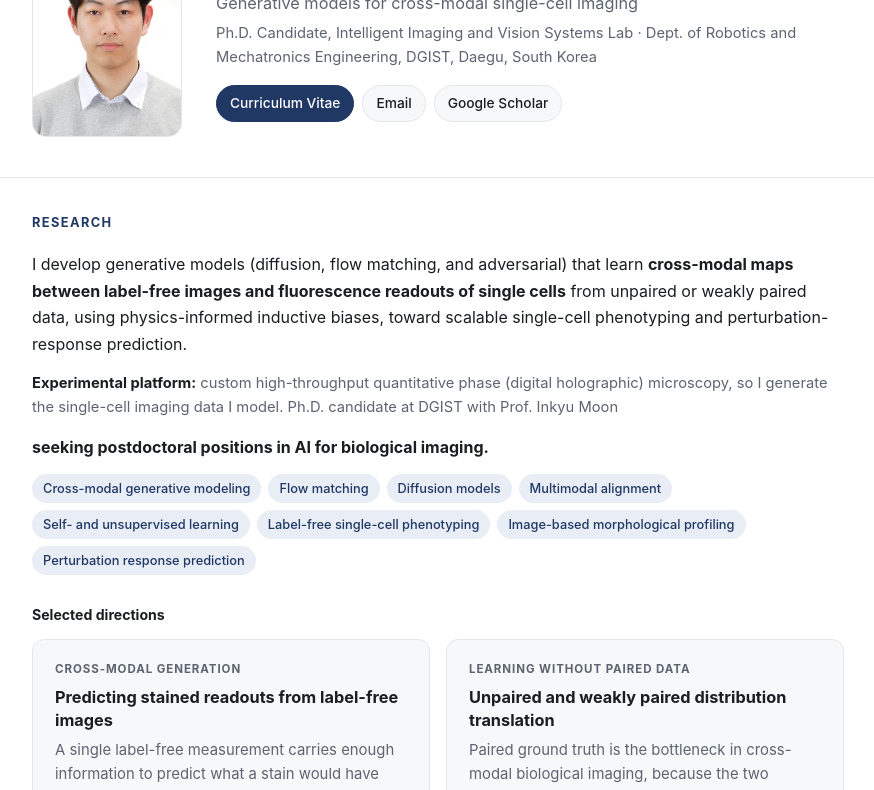
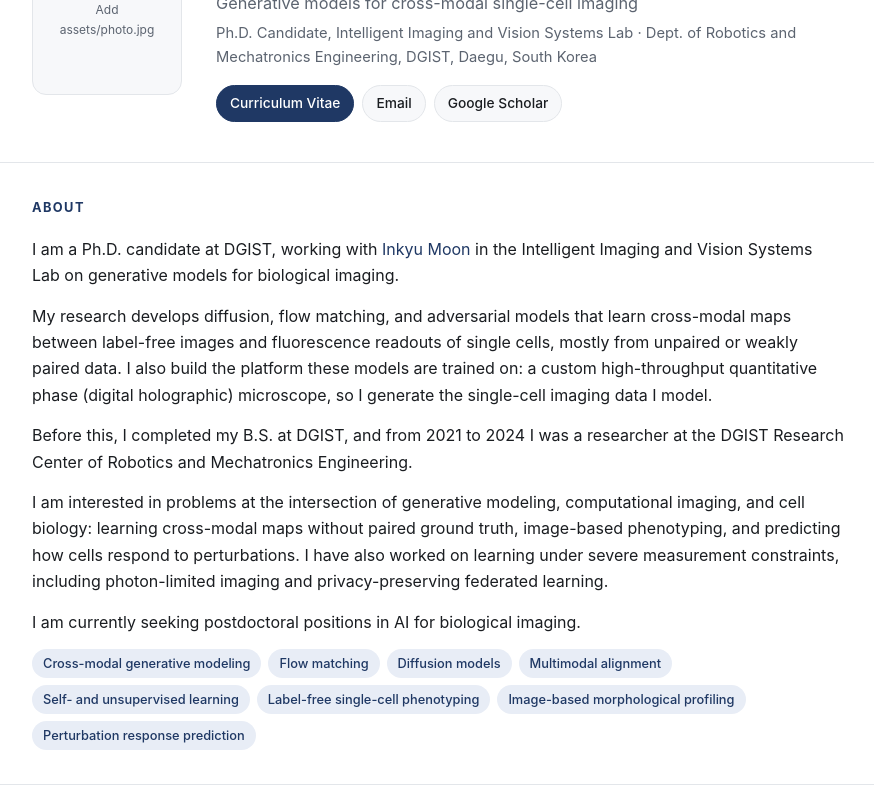
Before and after one commit to tdn02007/tdn02007.github.io, a plain HTML site: page index.html in a window 1280 px wide. Shown: the part 164-954 px from the top of the page, without its empty margins (202-1076 px from the left). Drawn offline with Linux system fonts and the light colour scheme.

Commit message:
Add files via upload

```diff
--- a/index.html
+++ b/index.html
@@ -151,16 +151,6 @@
       font-size: 12px;
       text-align: center;
       padding: 10px;
-    }
-
-    img.photo {
-      height: auto;
-      /* 세로를 원본 비율대로 계산 */
-      padding: 0;
-      /* placeholder용 여백 제거 */
-      display: block;
-      object-fit: unset;
-      /* cover 해제 (잘림 방지) */
     }
 
     .hero-text {
@@ -518,6 +508,7 @@
   <nav>
     <div class="wrap">
       <a class="brand" href="#top">Seonghwan Park</a>
+      <a href="#about">About</a>
       <a href="#research">Research</a>
       <a href="#education">Education</a>
       <a href="#publications">Publications</a>
@@ -531,8 +522,7 @@
   <header>
     <div class="wrap hero">
       <!-- EDIT ME: replace this div with  <img class="photo" src="assets/photo.jpg" alt="Seonghwan Park"> -->
-      <!-- <div class="photo">Add<br>assets/photo.jpg</div> -->
-      <img class="photo" src="assets/photo.jpg" alt="Seonghwan Park">
+      <div class="photo">Add<br>assets/photo.jpg</div>
       <div class="hero-text">
         <h1>Seonghwan Park</h1>
         <p class="role">Generative models for cross-modal single-cell imaging</p>
@@ -553,19 +543,23 @@
 
   <main>
 
-    <section id="research">
+    <section id="about">
       <div class="wrap">
-        <h2>Research</h2>
-        <p>I develop generative models (diffusion, flow matching, and adversarial) that learn <strong>cross-modal maps
-            between label-free images and fluorescence readouts of single cells</strong> from unpaired or weakly paired
-          data, using physics-informed inductive biases, toward scalable single-cell phenotyping and
-          perturbation-response prediction.</p>
-        <p style="font-size:.92rem;color:var(--muted)"><strong style="color:var(--text)">Experimental platform:</strong>
-          custom high-throughput quantitative phase (digital holographic) microscopy, so I generate the single-cell
-          imaging data I model. Ph.D. candidate at DGIST with Prof. Inkyu Moon</p>
-        <p>
-          <strong style="color:var(--text)">seeking postdoctoral positions in AI for biological imaging.</strong>
-        </p>
+        <h2>About</h2>
+        <p>I am a Ph.D. candidate at DGIST, working with <a
+            href="https://scholar.google.com/citations?user=RPYa4cYAAAAJ" target="_blank" rel="noopener">Inkyu Moon</a>
+          in the Intelligent Imaging and Vision Systems Lab on generative models for biological imaging.</p>
+        <p>My research develops diffusion, flow matching, and adversarial models that learn cross-modal maps between
+          label-free images and fluorescence readouts of single cells, mostly from unpaired or weakly paired data. I
+          also build the platform these models are trained on: a custom high-throughput quantitative phase (digital
+          holographic) microscope, so I generate the single-cell imaging data I model.</p>
+        <p>Before this, I completed my B.S. at DGIST, and from 2021 to 2024 I was a researcher at the DGIST Research
+          Center of Robotics and Mechatronics Engineering.</p>
+        <p>I am interested in problems at the intersection of generative modeling, computational imaging, and cell
+          biology: learning cross-modal maps without paired ground truth, image-based phenotyping, and predicting how
+          cells respond to perturbations. I have also worked on learning under severe measurement constraints, including
+          photon-limited imaging and privacy-preserving federated learning.</p>
+        <p>I am currently seeking postdoctoral positions in AI for biological imaging.</p>
         <div class="tags">
           <span class="tag">Cross-modal generative modeling</span>
           <span class="tag">Flow matching</span>
@@ -576,8 +570,12 @@
           <span class="tag">Image-based morphological profiling</span>
           <span class="tag">Perturbation response prediction</span>
         </div>
+      </div>
+    </section>
 
-        <h3 style="font-size:.88rem;font-weight:700;margin:30px 0 14px">Selected directions</h3>
+    <section id="research">
+      <div class="wrap">
+        <h2>Research</h2>
         <div class="cards">
 
           <div class="card">
@@ -611,8 +609,7 @@
               and circulating tumor cells.</p>
             <div class="refs"><em>Biosens. Bioelectron.</em> (2022) · <em>IEEE J. Biomed. Health Inform.</em> (2022) ·
               <em>Bioinformatics</em> (2025) · <em>Comput. Methods Programs Biomed.</em> (2025) · <em>Adv. Sensor
-                Res.</em> (2025)
-            </div>
+                Res.</em> (2025)</div>
           </div>
 
           <div class="card">
```
